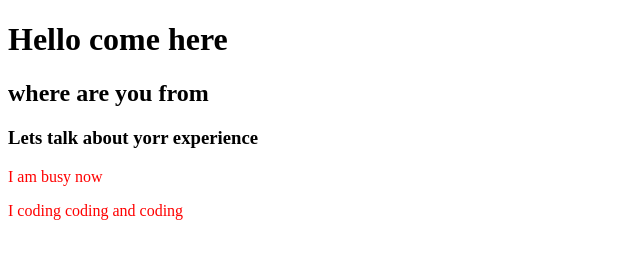
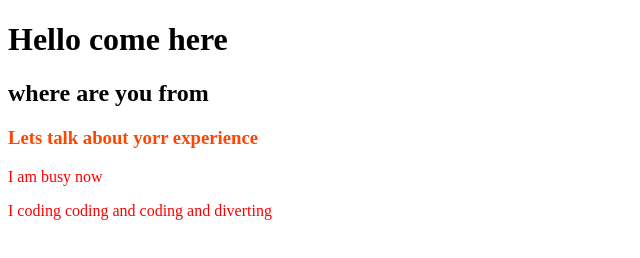
Before and after one commit to Basir7767/my-second-repo, a plain HTML site: page index.html in a window 1280 px wide. Shown: the whole page, without its empty margins (0-640 px from the left). Drawn offline with Linux system fonts and the light colour scheme.

Commit message:
make diverting

```diff
--- a/index.html
+++ b/index.html
@@ -12,7 +12,7 @@
     <h2>where are you from</h2>
     <h3>Lets talk about yorr experience</h3>
     <p>I am busy now</p>
-    <p>I coding coding and coding</p>
+    <p>I coding coding and coding and diverting</p>
 
 </body>
 </html>
--- a/style.css
+++ b/style.css
@@ -1,3 +1,6 @@
 p{
     color: red;
 }
+h3{
+    color: orangered;
+}
```
